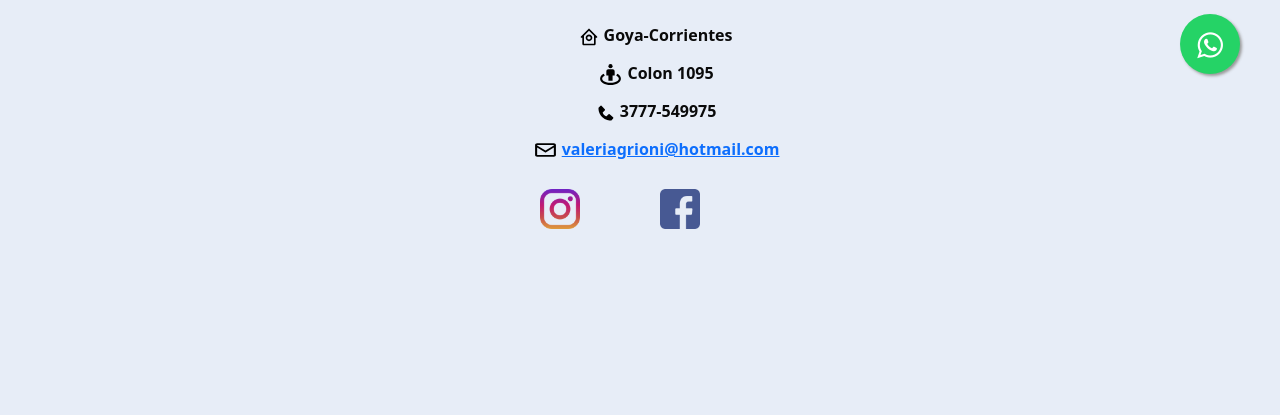
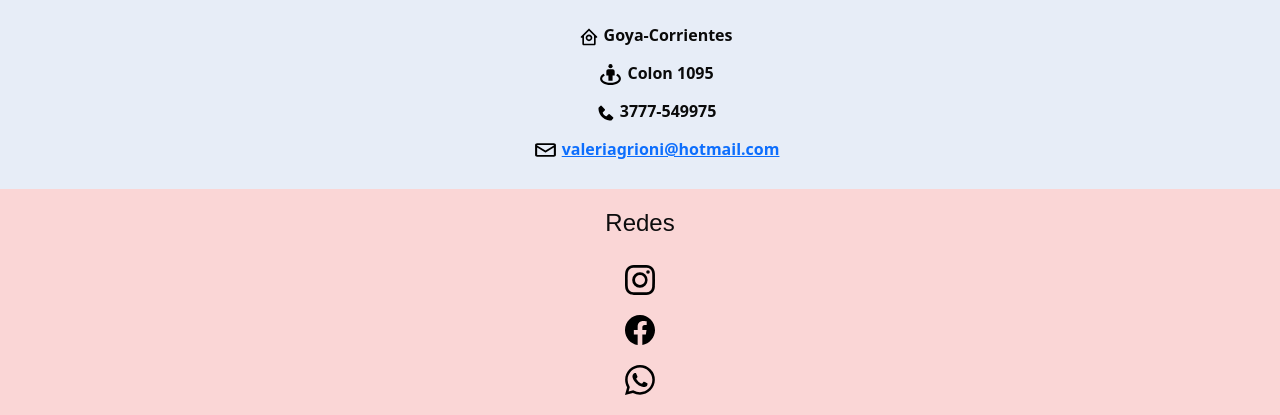
Before and after one commit to matiasarroyo1978/coderhouse-Sass, a plain HTML site: page pages/contacto.html in a window 1280 px wide. Shown: the part 686-1101 px from the top of the page. Before the commit the page ends 975 px from the top, so only its background shows below. Drawn offline with nearby package versions, Linux system fonts and the light colour scheme; a web font is replaced by a local one.

Commit message:
footer contacto

```diff
--- a/css/estilos.css
+++ b/css/estilos.css
@@ -336,8 +336,6 @@ footer section{
 
 .icon {
     position: relative;
-    width: 80px;
-    height: 80px;
     margin: 20px;
     border-radius: 50%;
     transition: all .8s;
@@ -358,17 +356,33 @@ footer{
   margin-top: 20px;
   margin-bottom: 20px;
 }
+.footer__cont{
+  max-width: 100%;
+  background-color: #fad6d6;
+  margin-top: 20px;
+}
 .alineado{
   vertical-align: middle;
 }
+
 .footer__h2{
   color: #f2e7f8;
   margin-top: 20px;
   text-align: center;
 }
-.footer__h4{
+.footer__trat__h4{
+  margin-top: 20px;
   color: #f2e7f8;
   text-align: center;
+}
+.footer__h4{
+  margin-top: 20px;
+  color: #0d0d0e;
+  text-align: center;
+}
+#iconos{
+  display: grid;
+  justify-content: center;
 }
 #footer__slider{
   background-color: #3f2e2e;
--- a/pages/contacto.html
+++ b/pages/contacto.html
@@ -1,16 +1,17 @@
 <!DOCTYPE html>
 <html lang="en">
 <head>
-    <meta charset="UTF-8">
-    <meta http-equiv="X-UA-Compatible" content="IE=edge">
-    <meta name="viewport" content="width=device-width, initial-scale=1.0">
+    <meta charset="UTF-8"/>
+    <meta http-equiv="X-UA-Compatible" content="IE=edge"/>
+    <meta name="viewport" content="width=device-width, initial-scale=1.0"/>
     <title>Dra Valeria Grioni</title>
 	<link href="../css/estilos.css" rel="stylesheet" type="text/css" />
 	<link rel="stylesheet" href="https://maxcdn.bootstrapcdn.com/font-awesome/4.5.0/css/font-awesome.min.css"/>
-	<link rel="preconnect" href="https://fonts.googleapis.com">
-	<link rel="preconnect" href="https://fonts.gstatic.com" crossorigin>
-	<link href="https://fonts.googleapis.com/css2?family=Kdam+Thmor+Pro&display=swap" rel="stylesheet">
-    <link href='https://unpkg.com/boxicons@2.1.1/css/boxicons.min.css' rel='stylesheet'>
+	<link rel="preconnect" href="https://fonts.googleapis.com"/>
+	<link rel="preconnect" href="https://fonts.gstatic.com" crossorigin/>
+	<link href="https://fonts.googleapis.com/css2?family=Kdam+Thmor+Pro&display=swap" rel="stylesheet"/>
+    <link href='https://unpkg.com/boxicons@2.1.1/css/boxicons.min.css' rel='stylesheet'/>
+    <link rel="stylesheet" href="https://cdn.jsdelivr.net/npm/bootstrap-icons@1.8.3/font/bootstrap-icons.css"/>
     <link href="https://cdn.jsdelivr.net/npm/bootstrap@5.2.0-beta1/dist/css/bootstrap.min.css" rel="stylesheet" integrity="sha384-0evHe/X+R7YkIZDRvuzKMRqM+OrBnVFBL6DOitfPri4tjfHxaWutUpFmBp4vmVor" crossorigin="anonymous">
 	<script src="https://cdn.jsdelivr.net/npm/bootstrap@5.2.0-beta1/dist/js/bootstrap.bundle.min.js" integrity="sha384-pprn3073KE6tl6bjs2QrFaJGz5/SUsLqktiwsUTF55Jfv3qYSDhgCecCxMW52nD2" crossorigin="anonymous"></script>
 </head>
@@ -77,21 +78,32 @@
             </div>
         </div>
     </main>
-    <footer>
+    <footer class="footer__cont">
+        <div class="container">
+            <div class="col" id="iconos">
+                <div class="row-1">
+                    <h4 class="footer__h4">Redes</h4>
+                </div>
+                <div class="col">
                     <div class="icon">
                         <a href="http://www.instagram.com/ime_grioni?igshid=YmMyMTA2M2Y=" target="_blank">
-                <img src="../images/instagram.png" width="40" height="40">
+                            <img src="../images/instagram.svg" width="30" height="30" alt="Instagram">
                         </a>
                     </div>
                     <div class="icon">
                         <a href="http://www.facebook.com/343674529743209/photos/a.343674549743207/343674579743204/?__tn__=%3C" target="_blank">
-                <img src="../images/facebook.png" width="40" height="40" alt="">
-            </a>
-    </footer>
-    </div>
-        <a href="https://api.whatsapp.com/send?phone=543777549975" class="float" target="_blank">
-            <i class="fa fa-whatsapp my-float"></i>
+                            <img src="../images/facebook.svg" width="30" height="30" alt="Facebook">
                         </a>
                     </div>
+                    <div class="icon">
+                        <a href="https://api.whatsapp.com/send?phone=543777549975" target="_blank">
+                            <img src="../images/whatsapp.svg" width="30" height="30" alt="Whatsapp">
+                        </a>
+                    </div>
+                </div>
+            </div>
+        </div>
+    </footer>
+
 </body>
 </html>
```
Also changed, not shown: pages/corporales.html (+1 -1 lines), pages/faciales.html (+1 -1 lines), pages/tratamientos.html (+1 -1 lines), images/facebook.svg (added), images/instagram.svg (added), images/whatsapp.svg (added). Lines whose indentation alone changed are shown as unchanged.
